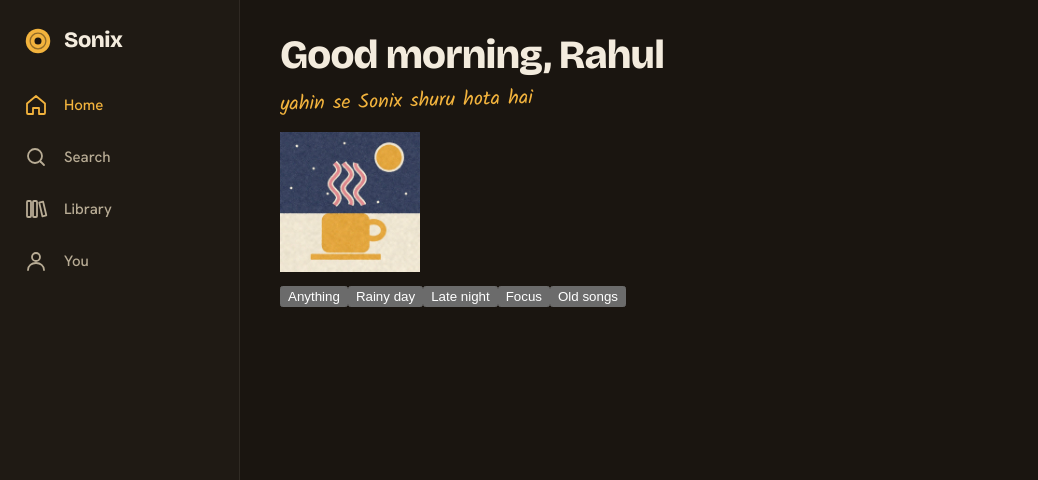
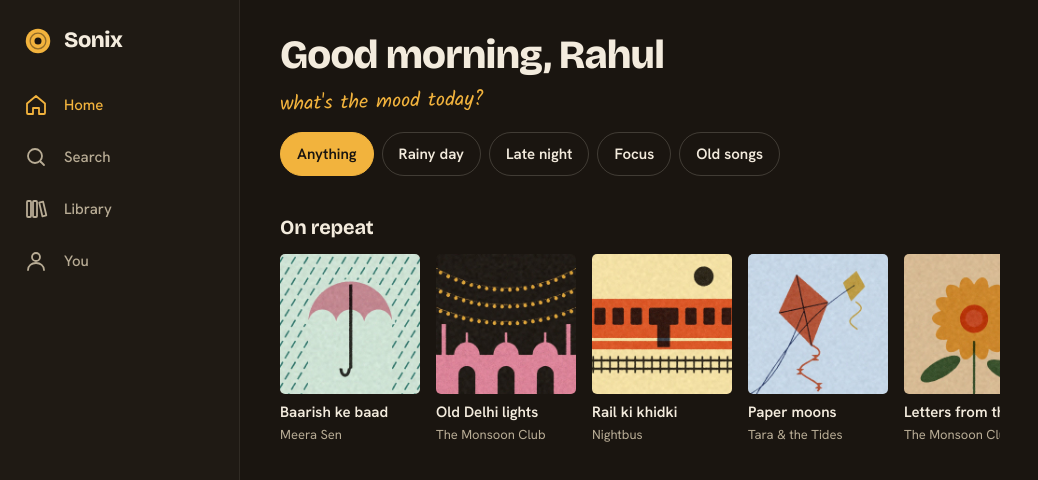
Before and after one commit to rahulprasadrp5481-blip/sonix, a React (Vite) app: page / in a window 1280 px wide. Shown: the top 480 px of the page, without its empty margins (0-1038 px from the left). Built offline with nearby package versions, Linux system fonts and the light colour scheme.

Commit message:
feat(home): on repeat row with scroll-snap and CoverCard

```diff
--- /dev/null
+++ b/src/components/CoverCard.css
@@ -0,0 +1,39 @@
+.cover-card {
+  display: flex;
+  flex-direction: column;
+  gap: var(--space-1);
+  width: 140px;
+  padding: 0;
+  border: 0;
+  background: transparent;
+  color: var(--text);
+  font-family: var(--font-body);
+  text-align: left;
+  cursor: pointer;
+}
+
+.cover-card-img {
+  width: 100%;
+  height: auto;
+  aspect-ratio: 1;
+  object-fit: cover;
+  border-radius: var(--radius-sm);
+}
+
+.cover-card-title,
+.cover-card-subtitle {
+  overflow: hidden;
+  white-space: nowrap;
+  text-overflow: ellipsis;
+}
+
+.cover-card-title {
+  margin-top: var(--space-1);
+  font-size: 0.9375rem;
+  font-weight: 600;
+}
+
+.cover-card-subtitle {
+  font-size: 0.8125rem;
+  color: var(--muted);
+}
--- /dev/null
+++ b/src/components/CoverCard.jsx
@@ -0,0 +1,18 @@
+import './CoverCard.css';
+
+export default function CoverCard({ cover, title, subtitle }) {
+  return (
+    <button type="button" className="cover-card">
+      <img
+        className="cover-card-img"
+        src={cover}
+        alt=""
+        width="140"
+        height="140"
+        loading="lazy"
+      />
+      <span className="cover-card-title">{title}</span>
+      <span className="cover-card-subtitle">{subtitle}</span>
+    </button>
+  );
+}
--- a/src/components/MoodChips.css
+++ b/src/components/MoodChips.css
@@ -1,10 +1,6 @@
 .chips {
   display: flex;
   gap: var(--space-2);
-  margin-top: var(--space-3);
-  /* Mobile par row screen ke kinare tak scroll ho */
-  margin-inline: calc(var(--space-5) * -1);
-  padding: 0 var(--space-5) var(--space-1);
   overflow-x: auto;
   scrollbar-width: none;
 }
@@ -33,10 +29,3 @@
   border-color: var(--marigold);
   color: var(--bg);
 }
-
-@media (min-width: 768px) {
-  .chips {
-    margin-inline: 0;
-    padding-inline: 0;
-  }
-}
--- a/src/components/MoodChips.jsx
+++ b/src/components/MoodChips.jsx
@@ -1,8 +1,8 @@
-import './MoodChips.jsx';
+import './MoodChips.css';
 
 export default function MoodChips({ moods, selected, onSelect }) {
   return (
-    <div className="chips" role="group" aria-label="Pick a mood">
+    <div className="chips bleed" role="group" aria-label="Pick a mood">
       {moods.map((mood) => (
         <button
           key={mood}
--- /dev/null
+++ b/src/components/Row.css
@@ -0,0 +1,32 @@
+.row {
+  display: flex;
+  flex-direction: column;
+  gap: var(--space-3);
+  margin-top: var(--space-5);
+}
+
+.row-title {
+  margin: 0;
+  font-family: var(--font-head);
+  font-weight: 700;
+  font-size: 1.25rem;
+  letter-spacing: -0.01em;
+}
+
+.row-list {
+  display: flex;
+  gap: var(--space-4);
+  list-style: none;
+  overflow-x: auto;
+  scroll-snap-type: x mandatory;
+  scrollbar-width: none;
+}
+
+.row-list::-webkit-scrollbar {
+  display: none;
+}
+
+.row-list > li {
+  flex: 0 0 auto;
+  scroll-snap-align: start;
+}
--- /dev/null
+++ b/src/components/Row.jsx
@@ -0,0 +1,10 @@
+import './Row.css';
+
+export default function Row({ title, children }) {
+  return (
+    <section className="row">
+      <h2 className="row-title">{title}</h2>
+      <ul className="row-list bleed">{children}</ul>
+    </section>
+  );
+}
--- a/src/data/songs.js
+++ b/src/data/songs.js
@@ -1,75 +1,75 @@
 import covers from './covers';
 
-const songs=[
+const songs = [
     {
         id: 'baarish-ke-baad',
-        title: 'baarish ke baad',
-        artist: 'Meera sen',
+        title: 'Baarish ke baad',
+        artist: 'Meera Sen',
         cover: covers.baarish,
-        moods:['rainy day'],
+        moods: ['Rainy day'],
     },
     {
         id: 'old-delhi-lights',
-        title:'Old Delhi lights',
+        title: 'Old Delhi lights',
         artist: 'The Monsoon Club',
         cover: covers.delhi,
-        moods:['Old songs','Late night'],
+        moods: ['Old songs','Late night'],
     },
     {
         id: 'rail-ki-khidki',
         title: 'Rail ki khidki',
         artist: 'Nightbus',
         cover: covers.train,
-        moods:['Old songs','Late night'],
+        moods: ['Old songs','Late night'],
     },
     {
         id: 'paper-moons',
         title: 'Paper moons',
         artist: 'Tara & the Tides',
         cover: covers.kite,
-        moods:['Late night'],
+        moods: ['Late night'],
     },
     {
         id: 'letters-from-the-past',
         title: 'Letters from the past',
         artist: 'The Monsoon Club',
         cover: covers.classics,
-        moods:['Old songs'],
+        moods: ['Old songs'],
     },
     {
-        id: 'Deep work',
+        id: 'deep-work',
         title: 'Deep work',
         artist: 'Tara & the Tides',
         cover: covers.focus,
-        moods:['Focus'],
+        moods: ['Focus'],
     },
     {
-        id: 'Subha ki dhoop',
+        id: 'subha-ki-dhoop',
         title: 'Subha ki dhoop',
         artist: 'Meera Sen',
         cover: covers.morning,
-        moods:['Focus'],
+        moods: ['Focus'],
     },
     {
-        id: 'Chai on the terrace',
+        id: 'chai-on-the-terrace',
         title: 'Chai on the terrace',
         artist: 'Lal Batti',
         cover: covers.chai,
-        moods:['Old songs'],
+        moods: ['Old songs'],
     },
     {
-        id: 'Last bus',
+        id: 'last-bus',
         title: 'Last bus',
         artist: 'Nightbus',
         cover: covers.nightdrive,
-        moods:['Late night'],
+        moods: ['Late night'],
     },
     {
-        id:'Monsoon letters',
-        title:'Monsoon letters',
-        artist:'Kabir Kaul',
+        id: 'monsoon-letters',
+        title: 'Monsoon letters',
+        artist: 'Kabir Kaul',
         cover: covers.letters,
-        moods:['Rainy day'],
+        moods: ['Rainy day'],
     }
 ];
 
--- a/src/index.css
+++ b/src/index.css
@@ -47,3 +47,20 @@
   white-space: nowrap;
   border: 0;
 }
+.bleed {
+  margin-inline: calc(var(--space-5) * -1);
+  padding-inline: var(--space-5);
+  scroll-padding-inline: var(--space-5);
+
+  /* focus ring ke liye jagah: overflow wala box andar ki cheez ko kaat deta hai */
+  margin-block: calc(var(--space-2) * -1);
+  padding-block: var(--space-2);
+}
+
+@media (min-width: 768px) {
+  .bleed {
+    margin-inline: 0;
+    padding-inline: 0;
+    scroll-padding-inline: 0;
+  }
+}
--- a/src/pages/Home.jsx
+++ b/src/pages/Home.jsx
@@ -1,19 +1,31 @@
-import { useState } from 'react';
-import Page from '../components/Page';
-import MoodChips from '../components/MoodChips';
-import { greetingFor } from '../utils/greeting';
-import covers from '../data/covers';
-import songs from '../data/songs';
+import { useState } from 'react'
+import Page from '../components/Page'
+import MoodChips from '../components/MoodChips'
+import Row from '../components/Row'
+import CoverCard from '../components/CoverCard'
+import songs from '../data/songs'
+import { greetingFor } from '../utils/greeting'
 
-const MOODS = ['Anything', 'Rainy day', 'Late night', 'Focus', 'Old songs'];
+const MOODS = ['Anything', 'Rainy day', 'Late night', 'Focus', 'Old songs']
 
 export default function Home() {
-  const [mood, setMood] = useState('Anything');
+  const [mood, setMood] = useState('Anything')
 
   return (
-    <Page title={`${greetingFor()}, Rahul`} note="yahin se Sonix shuru hota hai">
-      <img src={covers.chai} alt="" width="140" height="140" />
+    <Page title={`${greetingFor()}, Rahul`} note="what's the mood today?">
       <MoodChips moods={MOODS} selected={mood} onSelect={setMood} />
+
+      <Row title="On repeat">
+        {songs.map((song) => (
+          <li key={song.id}>
+            <CoverCard
+              cover={song.cover}
+              title={song.title}
+              subtitle={song.artist}
+            />
+          </li>
+        ))}
+      </Row>
     </Page>
-  );
+  )
 }
```
